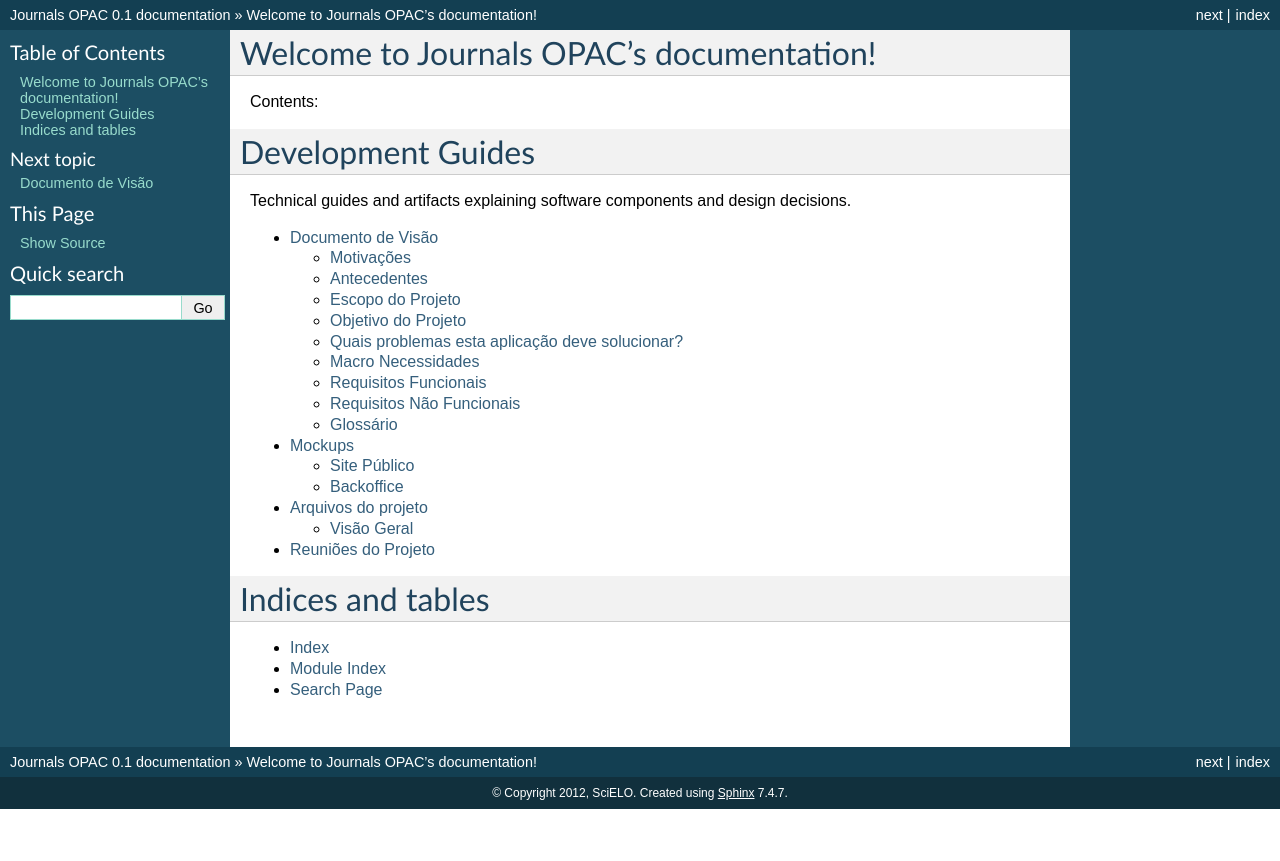
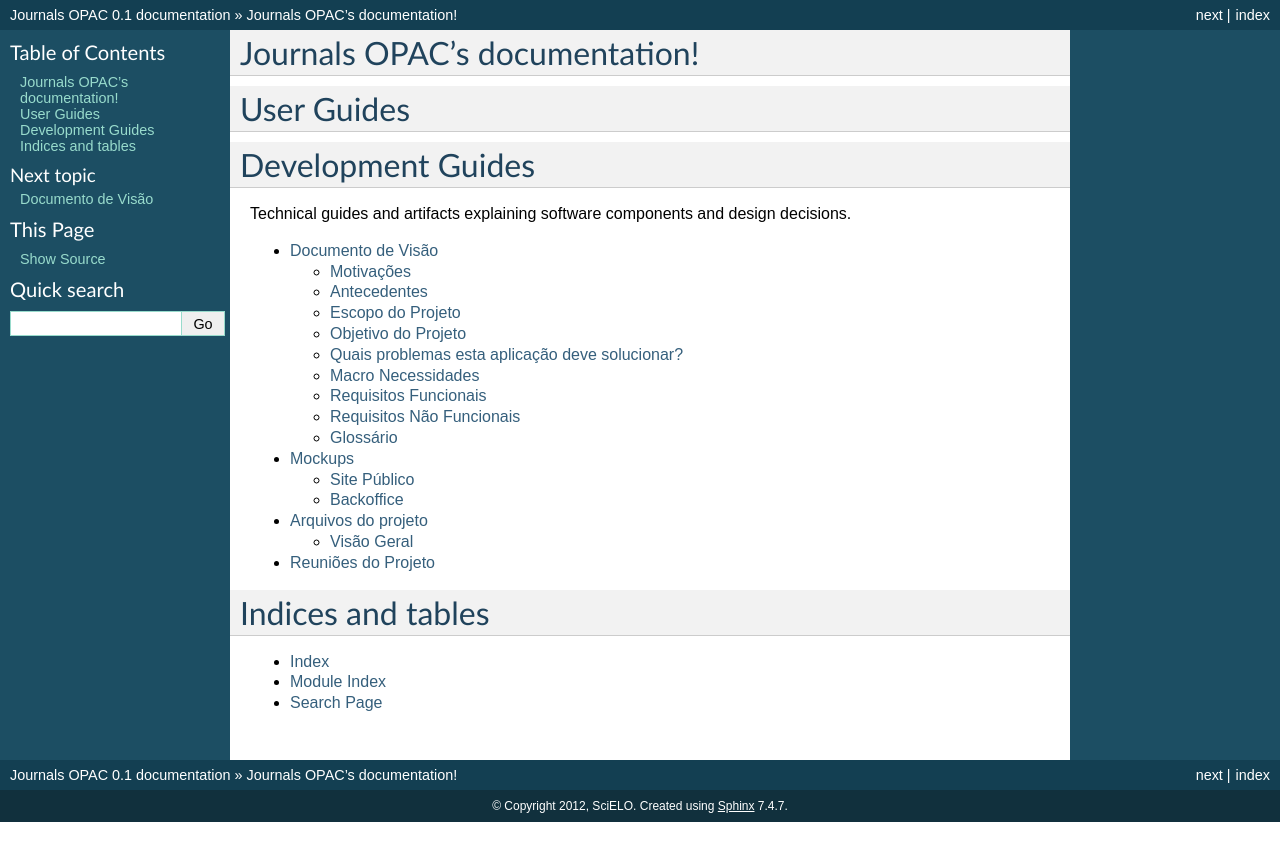
Before and after one commit to scieloorg/journals-opac, a Sphinx documentation site: the page built from docs/index.rst, in a window 1280 px wide. Shown: the top 861 px of the page. Built offline with Sphinx 7.4.7, drawn with Linux system fonts in a browser that asks for light colours.

```diff
--- a/docs/index.rst
+++ b/docs/index.rst
@@ -3,14 +3,14 @@
    You can adapt this file completely to your liking, but it should at least
    contain the root `toctree` directive.
 
-Welcome to Journals OPAC's documentation!
-=========================================
-
-Contents:
+Journals OPAC's documentation!
+==============================
 
 .. toctree::
    :maxdepth: 2
 
+User Guides
+===========
 
 Development Guides
 ==================
```
